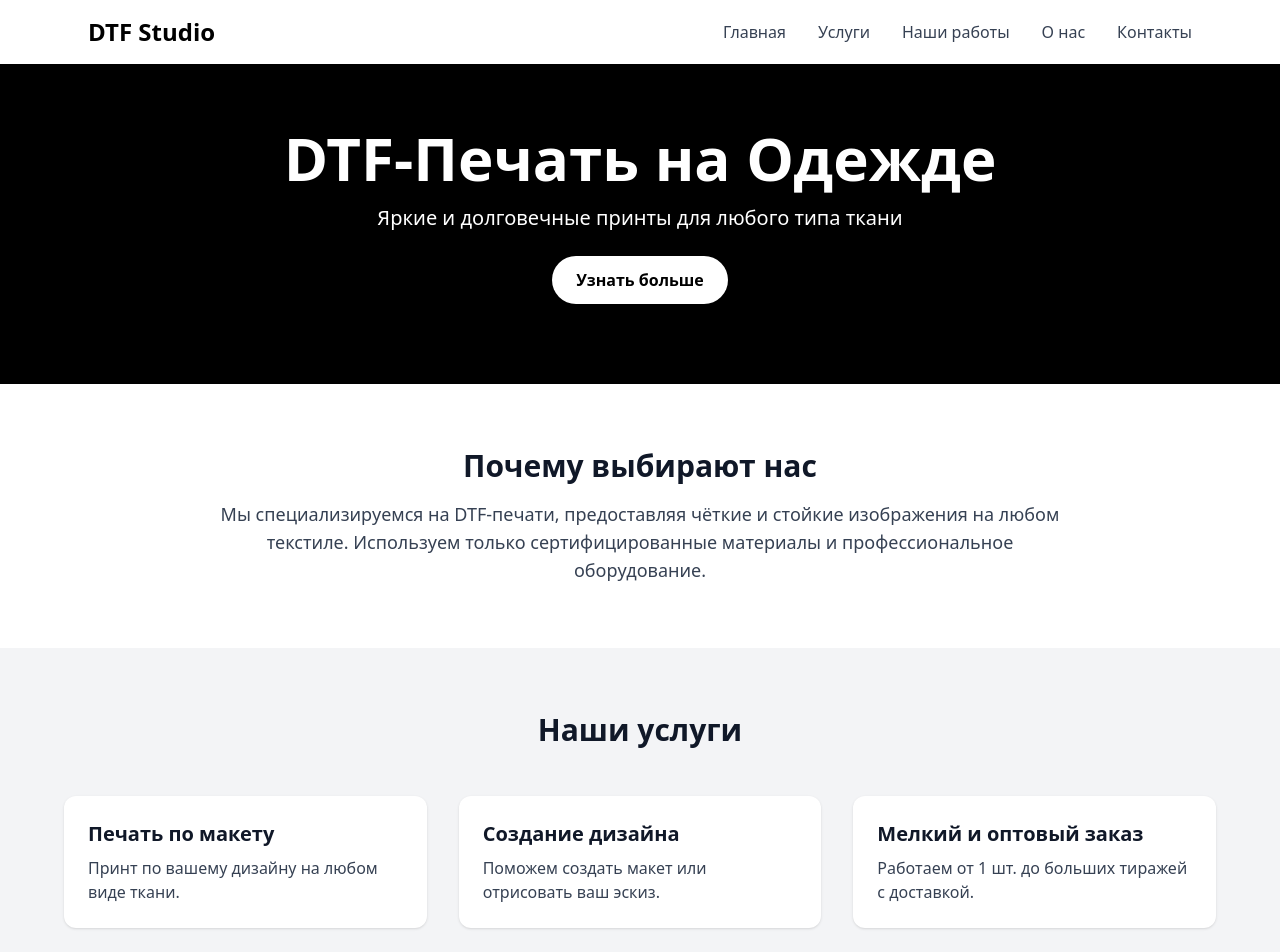
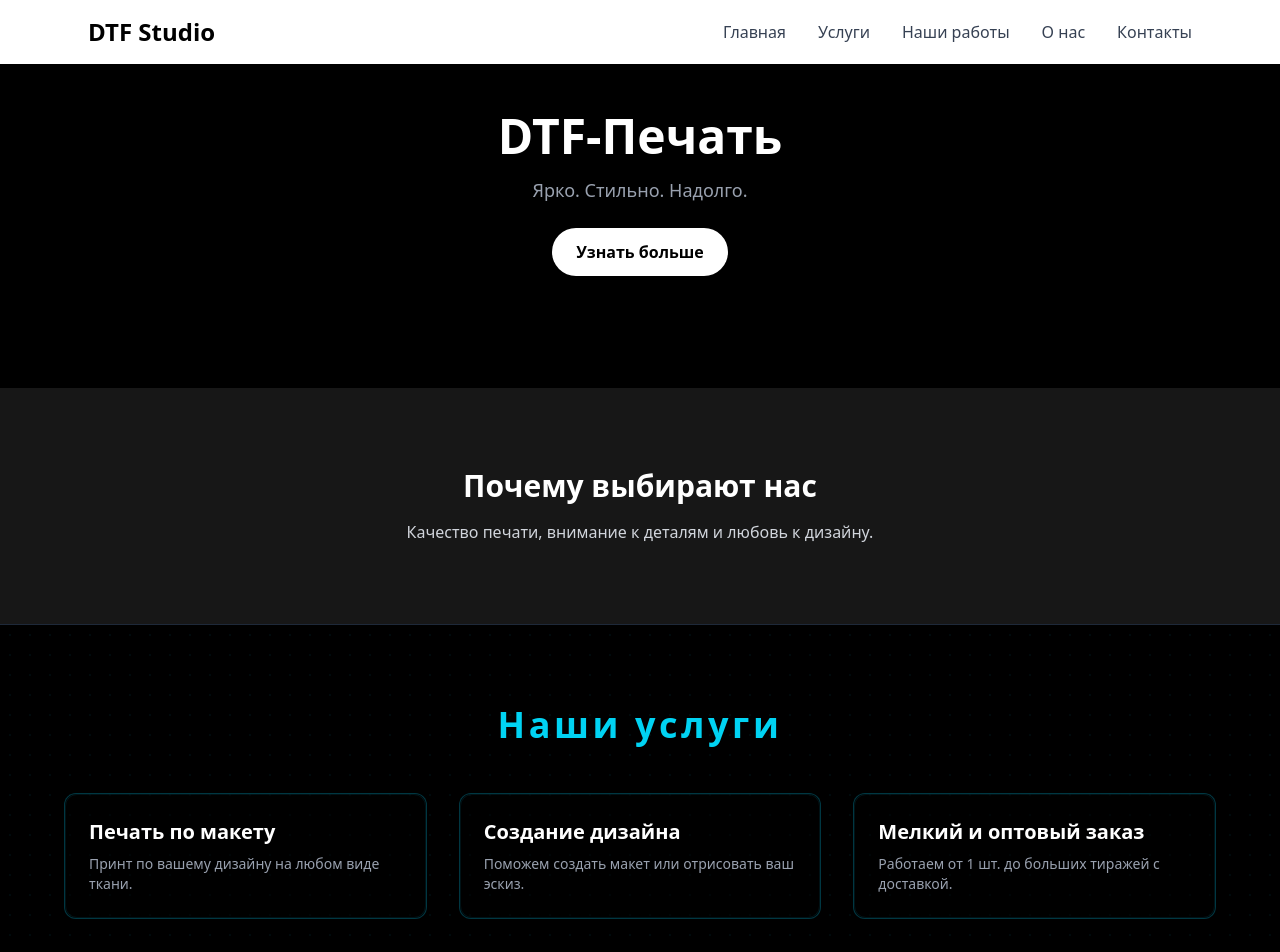
Before and after one commit to gitsolaicity/dtf-studio, a Next.js app: page / in a window 1280 px wide. Shown: the top 952 px of the page. Built offline with nearby package versions, Linux system fonts and the light colour scheme.

Commit message:
update-servicecard

```diff
--- a/app/page.tsx
+++ b/app/page.tsx
@@ -2,40 +2,71 @@ import Image from "next/image";
 import Navbar from "@/components/Navbar";
 import ContactSection from "@/components/ContactSection";
 import Footer from "@/components/Footer";
+import ServiceCard from "@/components/ServiceCard";
+
+const services = [
+  { title: "Печать по макету", description: "Принт по вашему дизайну на любом виде ткани." },
+  { title: "Создание дизайна", description: "Поможем создать макет или отрисовать ваш эскиз." },
+  { title: "Мелкий и оптовый заказ", description: "Работаем от 1 шт. до больших тиражей с доставкой." },
+];
 
 export default function Home() {
   return (
     <main className="min-h-screen bg-white text-gray-900 scroll-smooth">
       <Navbar />
       {/* Hero */}
-      <section id="top" className="bg-black text-white py-20 pt-32 px-6 text-center">
-        <h1 className="text-4xl md:text-6xl font-bold mb-4">DTF-Печать на Одежде</h1>
-        <p className="text-lg md:text-xl mb-6">Яркие и долговечные принты для любого типа ткани</p>
-        <a href="#services" className="inline-block bg-white text-black font-semibold px-6 py-3 rounded-full shadow hover:bg-gray-100 transition">
+      <section id="top" className="bg-black text-white py-28 px-6 text-center">
+  <h1 className="text-5xl font-bold mb-4">DTF-Печать</h1>
+  <p className="text-lg text-gray-400 mb-6">Ярко. Стильно. Надолго.</p>
+  <a
+    href="#services"
+    className="inline-block bg-white text-black font-semibold px-6 py-3 rounded-full hover:bg-gray-100 transition"
+  >
     Узнать больше
   </a>
 </section>
 
       {/* О нас */}
-      <section id="about" className="py-16 px-6 max-w-4xl mx-auto text-center scroll-mt-12">
-        <h2 className="text-3xl font-bold mb-4">Почему выбирают нас</h2>
-        <p className="text-lg text-gray-700">Мы специализируемся на DTF-печати, предоставляя чёткие и стойкие изображения на любом текстиле. Используем только сертифицированные материалы и профессиональное оборудование.</p>
+      <section id="about" className="bg-neutral-900 text-gray-300 py-20 px-6 text-center">
+  <h2 className="text-3xl font-bold text-white mb-4">Почему выбирают нас</h2>
+  <p className="max-w-2xl mx-auto">Качество печати, внимание к деталям и любовь к дизайну.</p>
 </section>
 
      {/* Услуги */}
-      <section id="services" className="py-16 px-6 bg-gray-100 scroll-mt-12">
-        <div className="max-w-6xl mx-auto">
-          <h2 className="text-3xl font-bold text-center mb-12">Наши услуги</h2>
+
+<section
+  id="services"
+  className="relative py-20 px-6 bg-black scroll-mt-12 border-t border-gray-800 overflow-hidden"
+>
+  <div
+    className="absolute inset-0 pointer-events-none z-0"
+    style={{
+      backgroundImage: "radial-gradient(#06b6d4 1px, transparent 1px)",
+      backgroundSize: "20px 20px",
+      opacity: 0.06,
+    }}
+  />
+
+  <div className="relative z-10 max-w-6xl mx-auto">
+    <h2 className="text-4xl font-bold text-center text-cyan-400 mb-12 tracking-widest">
+      Наши услуги
+    </h2>
     <div className="grid md:grid-cols-3 gap-8">
-            <ServiceCard title="Печать по макету" description="Принт по вашему дизайну на любом виде ткани." />
-            <ServiceCard title="Создание дизайна" description="Поможем создать макет или отрисовать ваш эскиз." />
-            <ServiceCard title="Мелкий и оптовый заказ" description="Работаем от 1 шт. до больших тиражей с доставкой." />
+      {services.map((item, index) => (
+        <ServiceCard
+          key={index}
+          title={item.title}
+          description={item.description}
+        />
+      ))}
     </div>
   </div>
 </section>
 
+
+
+
  {/* Примеры */}
-
 <section id="portfolio" className="py-16 px-6 scroll-mt-12">
   <h2 className="text-3xl font-bold text-center mb-12">Наши работы</h2>
   <div className="grid grid-cols-2 md:grid-cols-3 gap-4 max-w-6xl mx-auto">
@@ -67,38 +98,12 @@ export default function Home() {
   );
 }
 
-function ServiceCard({ title, description }: { title: string; description: string }) {
+
+/*function ServiceCard({ title, description }: { title: string; description: string }) {
   return (
     <div className="bg-white p-6 rounded-xl shadow hover:shadow-lg transition text-left">
       <h3 className="text-xl font-semibold mb-2">{title}</h3>
       <p className="text-gray-700">{description}</p>
     </div>
   );
-}
-
-<section id="top" className="relative bg-black text-white py-20 pt-32 px-6 text-center overflow-hidden">
-  <h1 className="text-4xl md:text-6xl font-bold mb-4">DTF-Печать на Одежде</h1>
-  <p className="text-lg md:text-xl mb-6">Яркие и долговечные принты для любого типа ткани</p>
-  <a href="#services" className="inline-block bg-white text-black font-semibold px-6 py-3 rounded-full shadow hover:bg-gray-100 transition">
-    Узнать больше
-  </a>
-
-  {/* Анимированный фон */}
-  <div className="absolute inset-0 -z-10 opacity-30 pointer-events-none overflow-hidden">
-    <div className="w-[200%] h-full animate-neonLines">
-      <svg
-        viewBox="0 0 1440 320"
-        preserveAspectRatio="none"
-        className="w-full h-full"
-        xmlns="http://www.w3.org/2000/svg"
-      >
-        <path
-          fill="none"
-          stroke="white"
-          strokeWidth="2"
-          d="M0,160 C240,320, 480,0, 720,160 S1200,320, 1440,160"
-        />
-      </svg>
-    </div>
-  </div>
-</section>
+}*/
--- /dev/null
+++ b/components/ServiceCard.tsx
@@ -0,0 +1,16 @@
+'use client';
+
+interface ServiceCardProps {
+  title: string;
+  description: string;
+}
+
+export default function ServiceCard({ title, description }: ServiceCardProps) {
+  return (
+    <div className="group relative rounded-xl border border-cyan-500/30 p-6 bg-black/40 hover:bg-cyan-900/10 transition duration-300 hover:shadow-[0_0_2px_#06b6d4]">
+      <div className="absolute inset-0 rounded-xl border border-cyan-500 opacity-10 pointer-events-none" />
+      <h3 className="text-xl font-semibold text-white mb-2 group-hover:text-cyan-400 transition">{title}</h3>
+      <p className="text-sm text-gray-400">{description}</p>
+    </div>
+  );
+}
--- a/tailwind.config.ts
+++ b/tailwind.config.ts
@@ -7,6 +7,9 @@ const config: Config = {
   ],
   theme: {
     extend: {
+      boxShadow: {
+    neon: '0 0 20px rgba(6, 182, 212, 0.7)',
+  },
       keyframes: {
         slideDown: {
           '0%': { opacity: 0, transform: 'translateY(-10px)' },
```
Lines whose indentation alone changed are shown as unchanged.
